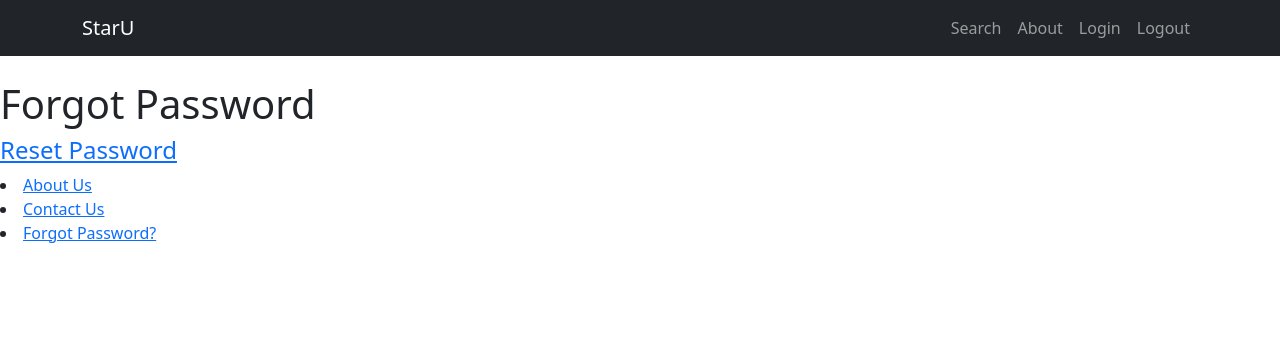
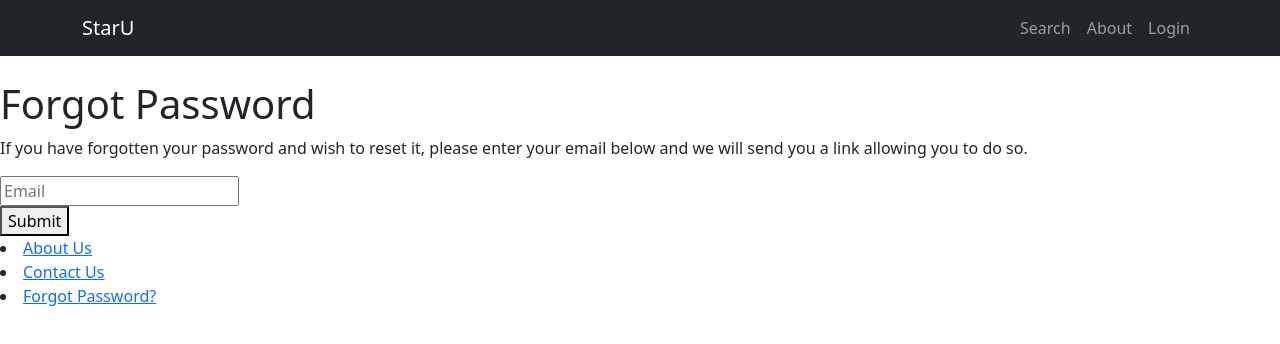
Before and after one commit to TimWargo/staru, a React (Create React App) app: page /forgot in a window 1280 px wide. Shown: the top 344 px of the page. Built offline with nearby package versions, Linux system fonts and the light colour scheme.

Commit message:
Added input field and button for email submission

```diff
--- a/src/Components/Footer/Footer.js
+++ b/src/Components/Footer/Footer.js
@@ -12,7 +12,7 @@ class Footer extends Component {
                     <Link to="/contact">Contact Us</Link>
                 </li>
                 <li>
-                    <Link to="/forgot">Forgot Password?</Link> {/* Delete this and add this to the login page omce that is completed*/ }
+                    <Link to="/forgot">Forgot Password?</Link> {/* Delete this and add this to the login page once that is completed*/ }
                 </li>
             </div>
         );
--- a/src/Components/ForgotPasswordPage/ForgotPasswordPage.js
+++ b/src/Components/ForgotPasswordPage/ForgotPasswordPage.js
@@ -1,19 +1,22 @@
 import React, { Component } from "react";
-import { Link } from 'react-router-dom';
+import { useNavigate } from "react-router-dom";
 
 class ForgotPasswordPage extends Component {
-    constructor(props) {
-        super(props);
-    }
+
     render() {
         return (
-            <div>
-                <h1>Forgot Password</h1>
-                <h4> <Link to="/reset">Reset Password</Link> </h4>
-            </div>
+            <>
+                <h1> Forgot Password</h1>
+
+                <p> If you have forgotten your password and wish to reset it, please enter your email below and we will send you a link allowing you to do so. </p>
+
+                <form>
+                    <input type="text" name="email" id="email" placeholder="Email" />
+                    <br />
+                    <button href="/reset" type="submit"> Submit </button>
+                </form>
+            </>
         )
-
     }
 }
-
 export default ForgotPasswordPage;
--- a/src/Components/NavBar/NavBar.js
+++ b/src/Components/NavBar/NavBar.js
@@ -23,7 +23,6 @@ class NavBar extends Component {
                             <Nav.Link href="/about">About</Nav.Link>
                             { isLoggedIn && (<Nav.Link href="/account">Account</Nav.Link>)}
                             { !isLoggedIn && (<LoginForm isLoggedIn={isLoggedIn}/>)}
-                            <Nav.Link href="/">Logout</Nav.Link> {/* Link this to the logout page once created */}
                         </Nav>
                     </Container>
                 </Navbar>
--- a/src/Components/ResetPasswordPage/ResetPasswordPage.js
+++ b/src/Components/ResetPasswordPage/ResetPasswordPage.js
@@ -1,9 +1,6 @@
 import React, { Component } from "react";
 
 class ResetPasswordPage extends Component {
-    constructor(props) {
-        super(props);
-    }
     render() {
         return (
             <h1>Reset Password</h1>
```
